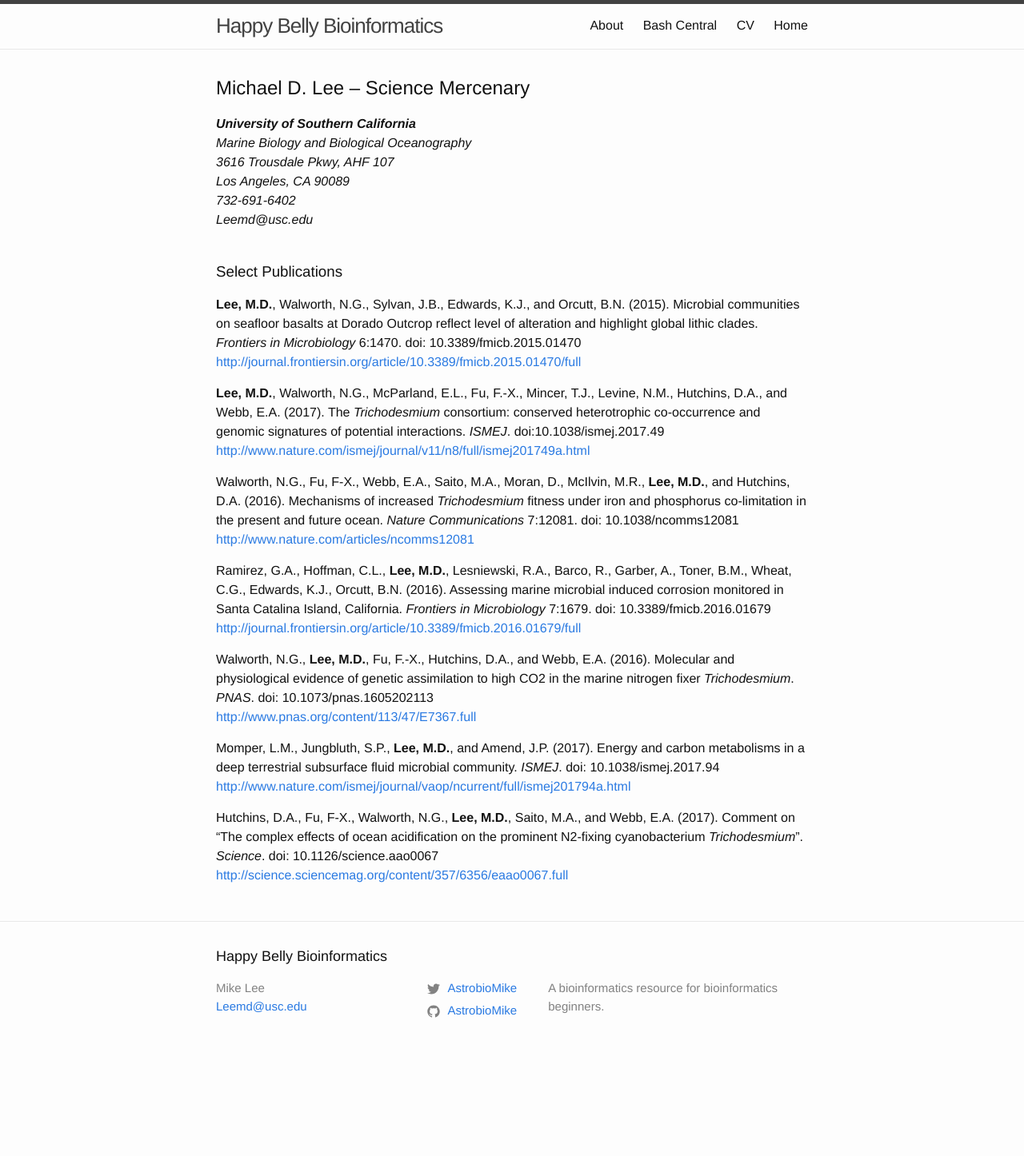
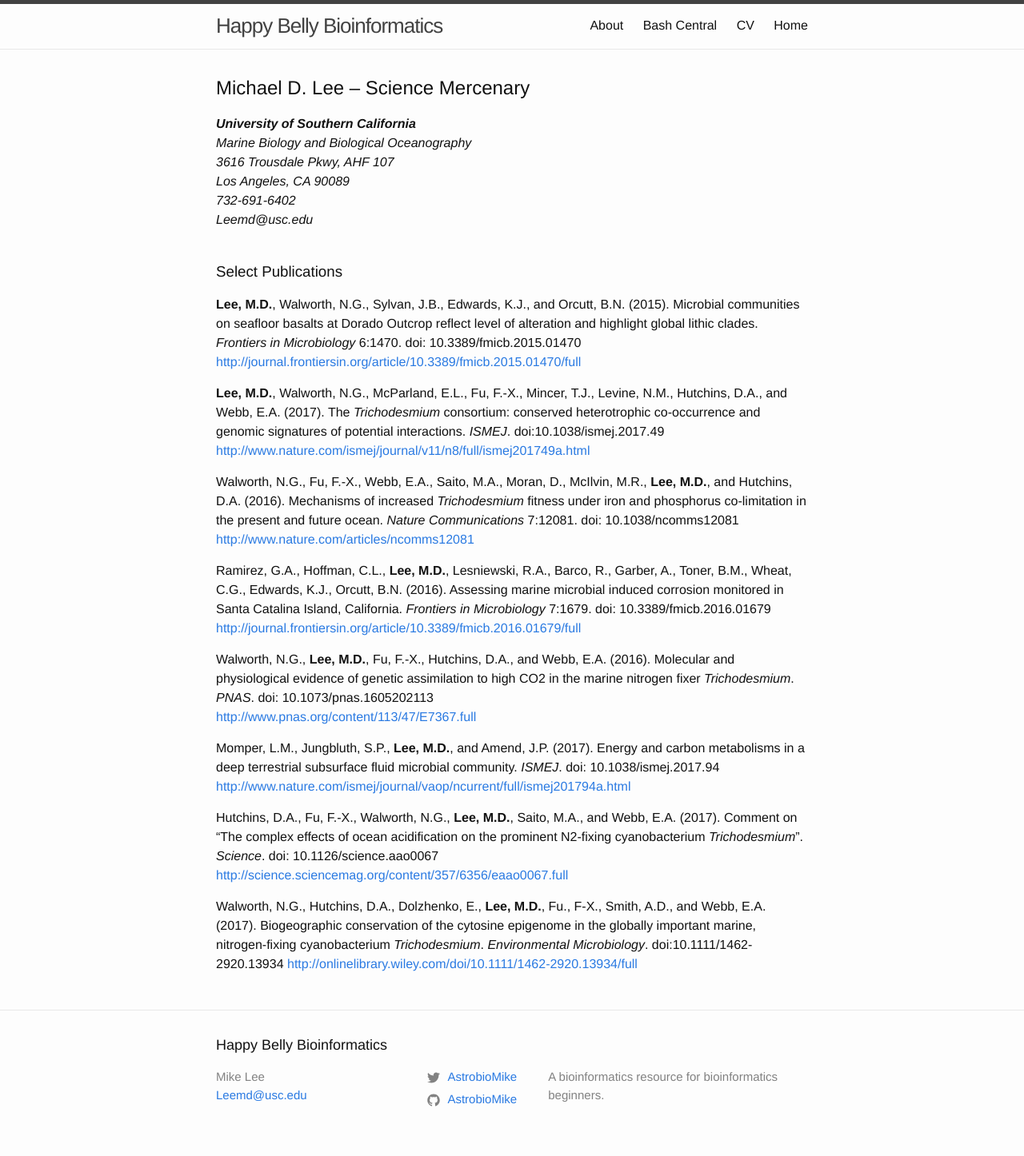
Before and after one commit to AstrobioMike/AstrobioMike.github.io, a Jekyll site: the page built from cv.md, in a window 1280 px wide. Shown: the whole page at 80% size. Built offline with Jekyll 4.4.1, drawn with Linux system fonts in a browser that asks for light colours; before the commit the page ends 1335 px from its top, so only the background shows below that.

Commit message:
Update cv.md

```diff
--- a/cv.md
+++ b/cv.md
@@ -23,7 +23,7 @@ permalink: /cv/
 **Lee, M.D.**, Walworth, N.G., McParland, E.L., Fu, F.-X., Mincer, T.J., Levine, N.M., Hutchins, D.A., and Webb, E.A. (2017). The *Trichodesmium* consortium: conserved heterotrophic co-occurrence and genomic signatures of potential interactions. *ISMEJ*. doi:10.1038/ismej.2017.49
 [http://www.nature.com/ismej/journal/v11/n8/full/ismej201749a.html](http://www.nature.com/ismej/journal/v11/n8/full/ismej201749a.html)
 
-Walworth, N.G., Fu, F-X., Webb, E.A., Saito, M.A., Moran, D., McIlvin, M.R., **Lee, M.D.**, and Hutchins, D.A. (2016). Mechanisms of increased *Trichodesmium* fitness under iron and phosphorus co-limitation in the present and future ocean. *Nature Communications* 7:12081. doi: 10.1038/ncomms12081
+Walworth, N.G., Fu, F.-X., Webb, E.A., Saito, M.A., Moran, D., McIlvin, M.R., **Lee, M.D.**, and Hutchins, D.A. (2016). Mechanisms of increased *Trichodesmium* fitness under iron and phosphorus co-limitation in the present and future ocean. *Nature Communications* 7:12081. doi: 10.1038/ncomms12081
 [http://www.nature.com/articles/ncomms12081](http://www.nature.com/articles/ncomms12081)
 
 Ramirez, G.A., Hoffman, C.L., **Lee, M.D.**, Lesniewski, R.A., Barco, R., Garber, A., Toner, B.M., Wheat, C.G., Edwards, K.J., Orcutt, B.N. (2016). Assessing marine microbial induced corrosion monitored in Santa Catalina Island, California. *Frontiers in Microbiology* 7:1679. doi: 10.3389/fmicb.2016.01679
@@ -35,5 +35,8 @@ Walworth, N.G., **Lee, M.D.**, Fu, F.-X., Hutchins, D.A., and Webb, E.A. (2016).
 Momper, L.M., Jungbluth, S.P., **Lee, M.D.**, and Amend, J.P. (2017). Energy and carbon metabolisms in a deep terrestrial subsurface fluid microbial community. *ISMEJ*. doi: 10.1038/ismej.2017.94
 [http://www.nature.com/ismej/journal/vaop/ncurrent/full/ismej201794a.html](http://www.nature.com/ismej/journal/vaop/ncurrent/full/ismej201794a.html)
 
-Hutchins, D.A., Fu, F-X., Walworth, N.G., **Lee, M.D.**, Saito, M.A., and Webb, E.A. (2017). Comment on “The complex effects of ocean acidification on the prominent N2-fixing cyanobacterium *Trichodesmium*”. *Science*. doi: 10.1126/science.aao0067
+Hutchins, D.A., Fu, F.-X., Walworth, N.G., **Lee, M.D.**, Saito, M.A., and Webb, E.A. (2017). Comment on “The complex effects of ocean acidification on the prominent N2-fixing cyanobacterium *Trichodesmium*”. *Science*. doi: 10.1126/science.aao0067
 [http://science.sciencemag.org/content/357/6356/eaao0067.full](http://science.sciencemag.org/content/357/6356/eaao0067.full)
+
+Walworth, N.G., Hutchins, D.A., Dolzhenko, E., **Lee, M.D.**, Fu., F-X., Smith, A.D., and Webb, E.A. (2017). Biogeographic conservation of the cytosine epigenome in the globally important marine, nitrogen-fixing cyanobacterium *Trichodesmium*. *Environmental Microbiology*. doi:10.1111/1462-2920.13934
+[http://onlinelibrary.wiley.com/doi/10.1111/1462-2920.13934/full](http://onlinelibrary.wiley.com/doi/10.1111/1462-2920.13934/full)
```
